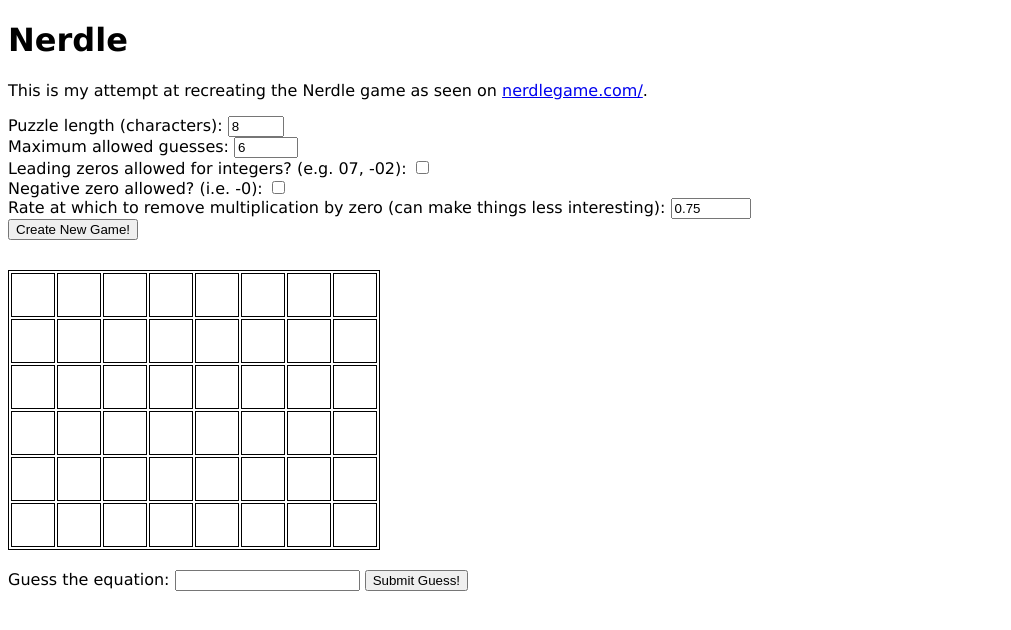
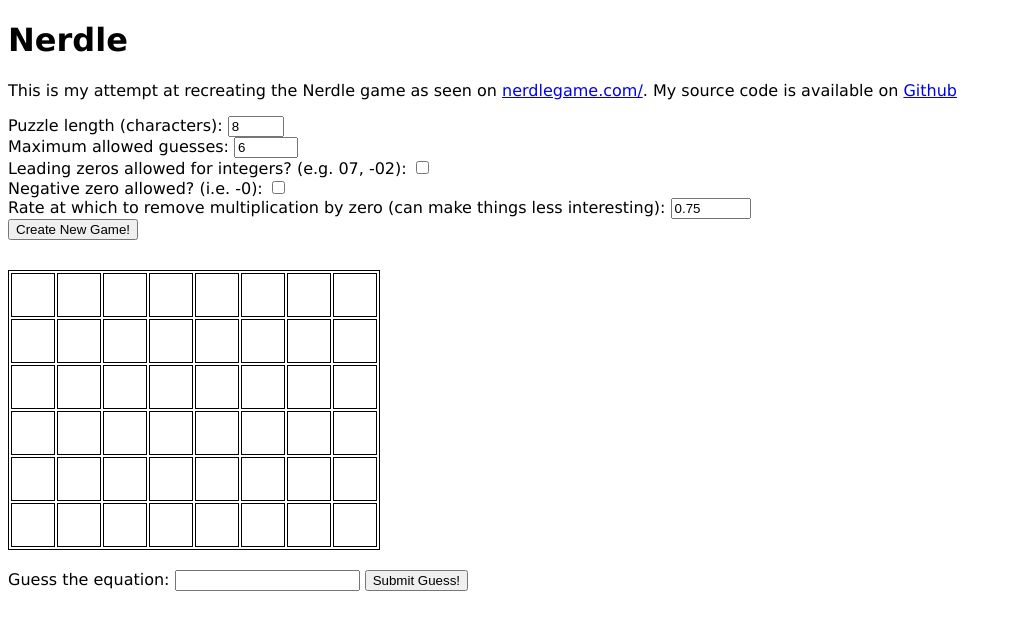
Before and after one commit to ejyager00/nerdle, a plain HTML site: page index.html in a window 1280 px wide. Shown: the whole page, without its empty margins (0-1011 px from the left). Drawn offline with Linux system fonts and the light colour scheme; no server answers.

Commit message:
add source link

```diff
--- a/index.html
+++ b/index.html
@@ -22,7 +22,7 @@
     </head>
     <body>
         <h1>Nerdle</h1>
-        <p>This is my attempt at recreating the Nerdle game as seen on <a href="https://nerdlegame.com/">nerdlegame.com/</a>.</p>
+        <p>This is my attempt at recreating the Nerdle game as seen on <a href="https://nerdlegame.com/">nerdlegame.com/</a>. My source code is available on <a href="https://github.com/ejyager00/nerdle">Github</a></p>
         <div id="inputs">
             <label for="puzzlelength">Puzzle length (characters):</label>
             <input type="number" id="puzzlelength" name="puzzlelength" min="6" max="16" value="8" step="1"><br>
```
